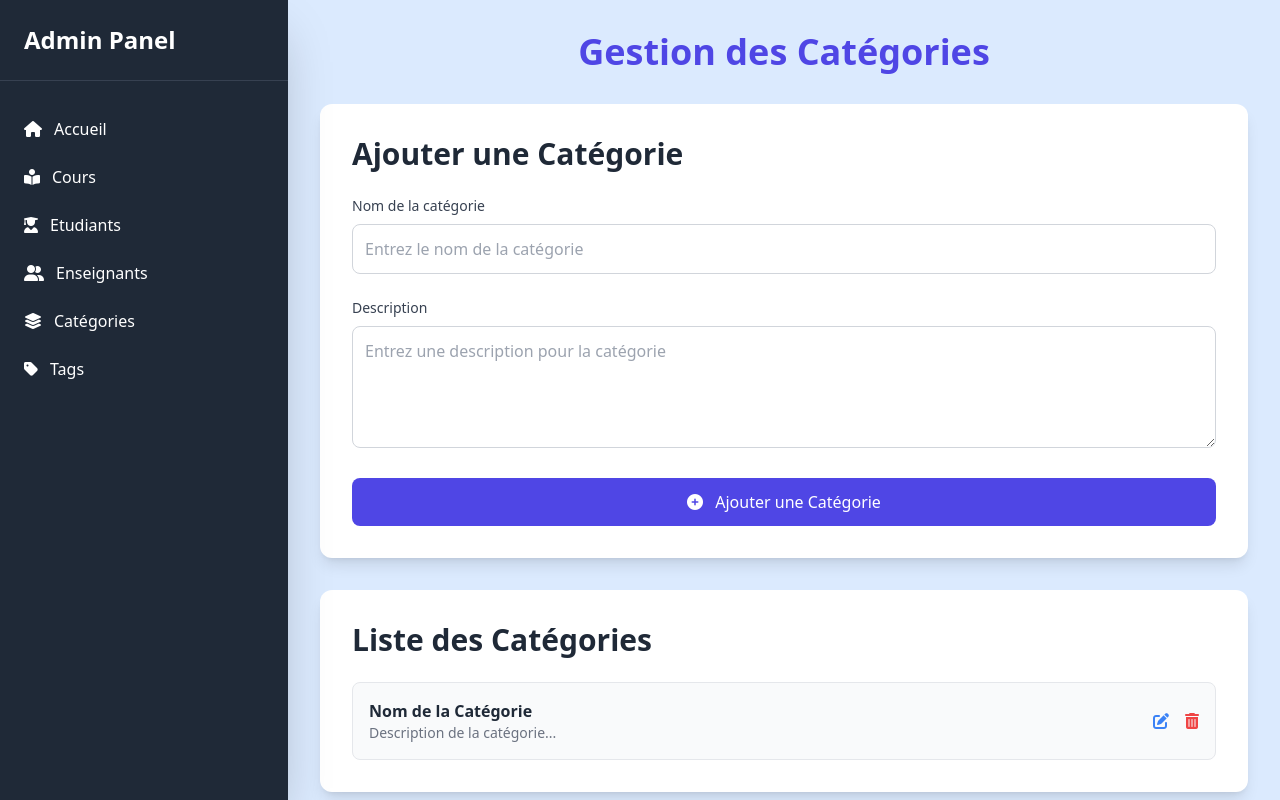
After one commit to latifa-taybi/Youdemy, a PHP site: page /administrateur/categories.php in a window 1280 px wide. The commit adds this page. Run offline with PHP 8.4, Linux system fonts and the light colour scheme; some libraries are stand-ins or nearby versions.

Commit message:
page des tags et page des categories

```diff
--- a/administrateur/admin.php
+++ b/administrateur/admin.php
@@ -28,7 +28,7 @@ include './header.php';
                 </div>
                 <div class="bg-white shadow-lg rounded-lg p-6 transform hover:scale-105 transition duration-300">
                     <div class="flex items-center justify-between">
-                        <h2 class="text-lg font-medium">Revenue</h2>
+                        <h2 class="text-lg font-medium">Enseignants</h2>
                         <i class="fa-solid fa-chalkboard-user text-3xl text-orange-500"></i>
                     </div>
                     <p class="text-4xl font-bold mt-4">0</p>
--- /dev/null
+++ b/administrateur/categories.php
@@ -0,0 +1,71 @@
+<?php
+include './header.php';
+?>
+
+<main class="flex-1 p-8 container mx-auto space-y-8">
+    <!-- Header -->
+    <div class="text-center">
+        <h1 class="text-4xl font-extrabold text-indigo-600 mb-4">Gestion des Catégories</h1>
+    </div>
+
+    <!-- Ajouter une catégorie -->
+    <div class="bg-white shadow-lg rounded-xl p-8">
+        <h2 class="text-3xl font-semibold text-gray-800 mb-6">Ajouter une Catégorie</h2>
+        <form id="categoryForm" class="space-y-6">
+            <!-- Nom de la catégorie -->
+            <div class="relative group">
+                <label for="categoryName" class="block text-sm font-medium text-gray-700">Nom de la catégorie</label>
+                <input
+                    type="text"
+                    id="categoryName"
+                    name="categoryName"
+                    class="w-full mt-2 p-3 border border-gray-300 rounded-lg focus:ring-2 focus:ring-indigo-500 focus:border-indigo-500 transition"
+                    placeholder="Entrez le nom de la catégorie">
+            </div>
+
+            <!-- Description de la catégorie -->
+            <div class="relative group">
+                <label for="categoryDescription" class="block text-sm font-medium text-gray-700">Description</label>
+                <textarea
+                    id="categoryDescription"
+                    name="categoryDescription"
+                    class="w-full mt-2 p-3 border border-gray-300 rounded-lg focus:ring-2 focus:ring-indigo-500 focus:border-indigo-500 transition"
+                    rows="4"
+                    placeholder="Entrez une description pour la catégorie"></textarea>
+            </div>
+
+            <!-- Bouton Ajouter -->
+            <button
+                type="button"
+                id="addCategory"
+                class="w-full bg-indigo-600 text-white font-medium py-3 px-4 rounded-lg hover:bg-indigo-700 transition">
+                <i class="fas fa-plus-circle mr-2"></i>
+                Ajouter une Catégorie
+            </button>
+        </form>
+    </div>
+
+    <!-- Liste des catégories -->
+    <div class="bg-white shadow-lg rounded-xl p-8">
+        <h2 class="text-3xl font-semibold text-gray-800 mb-6">Liste des Catégories</h2>
+        <ul id="categoryList" class="space-y-4">
+            <!-- Les catégories seront ajoutées ici dynamiquement -->
+            <li class="flex items-center justify-between p-4 bg-gray-50 border border-gray-200 rounded-lg">
+                <div>
+                    <h3 class="font-semibold text-gray-800">Nom de la Catégorie</h3>
+                    <p class="text-gray-500 text-sm">Description de la catégorie...</p>
+                </div>
+                <div class="flex space-x-4">
+                    <button class="text-blue-500 hover:text-blue-700 font-small flex items-center space-x-2 transition-transform hover:scale-105">
+                        <i class="fas fa-edit"></i>
+                    </button>
+                    <button class="text-red-500 hover:text-red-700 font-small flex items-center space-x-2 transition-transform hover:scale-105">
+                        <i class="fas fa-trash-alt"></i>
+                    </button>
+                </div>
+            </li>
+        </ul>
+    </div>
+</main>
+</div>
+</body>
--- a/administrateur/header.php
+++ b/administrateur/header.php
@@ -10,7 +10,7 @@
 <body class="bg-blue-100">
     <div class="flex h-screen">
         <!-- Sidebar -->
-        <aside class="bg-gray-800 text-white w-72 transition-transform transform -translate-x-72 lg:translate-x-0 lg:static fixed h-screen z-30 shadow-2xl" id="sidebar">
+        <aside class="bg-gray-800 text-white w-72 transition-transform transform -translate-x-72 lg:translate-x-0 lg:static fixed h- z-30 shadow-2xl" id="sidebar">
             <div class="p-6 flex justify-between items-center border-b border-gray-700">
                 <h2 class="text-2xl font-bold">Admin Panel</h2>
                 <button class="lg:hidden text-white text-2xl" id="close-sidebar">
@@ -44,9 +44,15 @@
                         </a>
                     </li>
                     <li>
-                        <a href="#" class="flex items-center py-3 px-6 hover:bg-gray-700 rounded transition-all">
-                            <i class="fas fa-cogs mr-3"></i>
-                            <span>paramétres</span>
+                        <a href="./categories.php" class="flex items-center py-3 px-6 hover:bg-gray-700 rounded transition-all">
+                            <i class="fa-solid fa-layer-group mr-3"></i>
+                            <span>Catégories</span>
+                        </a>
+                    </li>
+                    <li>
+                        <a href="./tags.php" class="flex items-center py-3 px-6 hover:bg-gray-700 rounded transition-all">
+                            <i class="fa-solid fa-tag mr-3"></i>
+                            <span>Tags</span>
                         </a>
                     </li>
                 </ul>
--- a/database/database.sql
+++ b/database/database.sql
@@ -12,7 +12,8 @@ CREATE TABLE Utilisateur (
 
 CREATE TABLE Categorie (
     id_categorie INT AUTO_INCREMENT PRIMARY KEY,
-    nom VARCHAR(100) NOT NULL
+    nom VARCHAR(100) NOT NULL,
+    description VARCHAR(255) NOT NULL
 );
 
 CREATE TABLE Cours (
```
Also changed, not shown: administrateur/tags.php (added, +58 -0 lines), classes/Categorie.php (added, +31 -0 lines).
